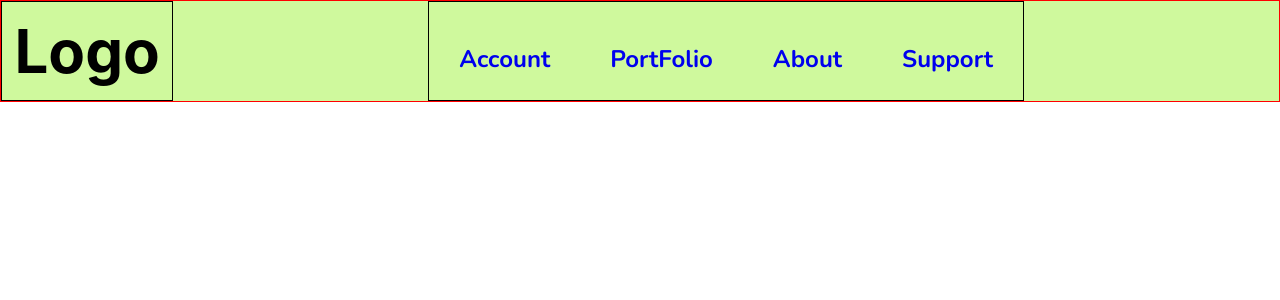
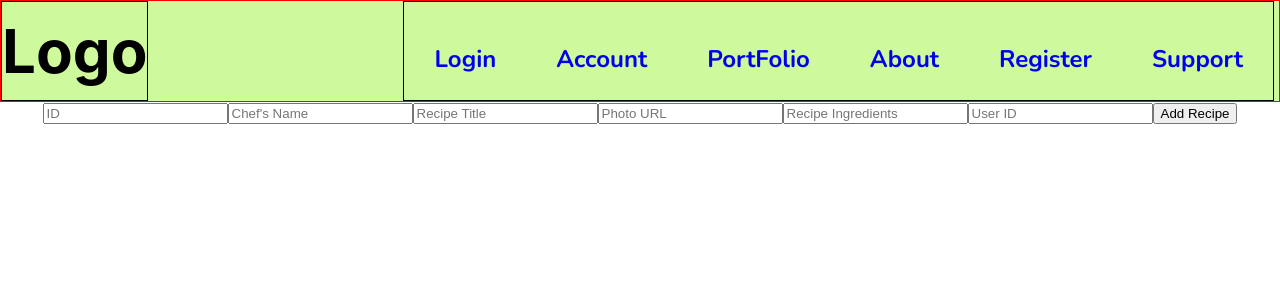
Before and after one commit to Team-Chef-Porfolio/Chef-Portfolio, a React (Create React App) app in the folder chef-portfolio/: page /addrecipe in a window 1280 px wide. Shown: the top 300 px of the page. Built offline with nearby package versions, Linux system fonts and the light colour scheme; sample sign-in values are in the browser's storage.

Commit message:
AddRecipe Component functional, updated PortfolioList to show all recipes/chefs for testing, Id added to localstorage on register for testing

```diff
--- a/chef-portfolio/src/App.js
+++ b/chef-portfolio/src/App.js
@@ -3,33 +3,34 @@ import { BrowserRouter as Router, Route, Switch } from 'react-router-dom';
 import PrivateRoute from './components/PrivateRoute';
 import Login from './components/Login/Login';
 import RegisterChef from './components/RegisterChef/RegisterChef';
+import AddRecipe from './components/AddRecipe/AddRecipe';
 import Support from './components/support/Support';
 import Account from './components/account/Account';
 import Portfolio from './components/portfolio/Portfolio';
 import About from './components/about/About';
 import './App.css';
-import NavBar from "./components/NavBar/NavBar";
+import NavBar from './components/NavBar/NavBar';
 import PortfolioList from './components/ChefPortfolio/PortfolioList';
 import RecipeList from './components/ChefPortfolio/RecipeList';
 
-
-
 function App() {
-
   return (
     <Router>
-    <div className="App">
-     <NavBar/>
-     <Switch>
-     <PrivateRoute exact path="/Portfolio" component={Portfolio} />
-     <PrivateRoute path="/account" component={Account} />
-     <PrivateRoute path="/about" component={About} />
-     <Route path="/login" component={Login} />
-     <Route path="/support" component={Support} />
-     <Route path="/registerchef" component={RegisterChef} />
-     </Switch>
-    </div>
-  </Router>
+      <div className='App'>
+        <NavBar />
+
+        <Switch>
+          <PrivateRoute exact path='/Portfolio' component={Portfolio} />
+          <PrivateRoute path='/account' component={Account} />
+          <PrivateRoute path='/about' component={About} />
+          <PrivateRoute path='/addrecipe' component={AddRecipe} />
+          <Route exact path='/' component={PortfolioList} />
+          <Route path='/login' component={Login} />
+          <Route path='/support' component={Support} />
+          <Route path='/registerchef' component={RegisterChef} />
+        </Switch>
+      </div>
+    </Router>
   );
 }
 
--- /dev/null
+++ b/chef-portfolio/src/components/AddRecipe/AddRecipe.js
@@ -0,0 +1,86 @@
+import React, { useState } from 'react';
+import { axiosAuthenticate } from '../axiosAuthenticate/axiosAuthenticate';
+
+const AddRecipe = () => {
+  const defaultRecipe = {
+    id: "",
+    chef_name: '',
+    recipe_title: "",
+    item_photo: "",
+    chef_location: "",
+    item_ingredients: "",
+    user_id: ""
+  };
+  const [recipe, setRecipe] = useState(defaultRecipe);
+
+  const handleChange = (e) => {
+    setRecipe({ ...recipe, [e.target.name]: e.target.value });
+  };
+
+  const handleSubmit = (e) => {
+    e.preventDefault();
+    axiosAuthenticate()
+      .post('/posts/', recipe)
+      .then((res) => {
+        console.log(res);
+        setRecipe(defaultRecipe);
+      })
+      .catch((err) => console.log(err));
+  };
+
+  return (
+    <form onSubmit={handleSubmit}>
+      <input
+        type='text'
+        name='id'
+        value={recipe.id}
+        onChange={handleChange}
+        placeholder='ID'
+      />
+
+      <input
+        type='text'
+        name='chef_name'
+        value={recipe.chef_name}
+        onChange={handleChange}
+        placeholder="Chef's Name"
+      />
+
+      <input
+        type='text'
+        name='recipe_title'
+        value={recipe.recipe_title}
+        onChange={handleChange}
+        placeholder='Recipe Title'
+      />
+
+      <input
+        type='url'
+        name='item_photo'
+        value={recipe.item_photo}
+        onChange={handleChange}
+        placeholder='Photo URL'
+      />
+
+      <input
+        type='text'
+        name='item_ingredients'
+        value={recipe.item_ingredients}
+        onChange={handleChange}
+        placeholder='Recipe Ingredients'
+      />
+
+      <input
+        type='text'
+        name='user_id'
+        value={recipe.user_id}
+        onChange={handleChange}
+        placeholder='User ID'
+      />
+
+      <button type='submit'>Add Recipe</button>
+    </form>
+  );
+};
+
+export default AddRecipe;
--- a/chef-portfolio/src/components/ChefPortfolio/PortfolioList.js
+++ b/chef-portfolio/src/components/ChefPortfolio/PortfolioList.js
@@ -22,7 +22,7 @@ export default function PortfolioList() {
     <div className='chef-container'>
         <h1>Portfolios</h1>
     <section className = 'chef-list grid-view'>
-    {chef.slice(0,3).map(chef =>(
+    {chef.map(chef =>(
         <div className = 'chefs' key={chef.id}>
             <Link className="chef-link" to={ `/portfolio/${chef.id}`}>
             <img
--- a/chef-portfolio/src/components/Login/Login.js
+++ b/chef-portfolio/src/components/Login/Login.js
@@ -2,7 +2,6 @@ import { axiosAuthenticate } from '../axiosAuthenticate/axiosAuthenticate';
 import React, { useState } from 'react';
 
 const Login = () => {
-
   const defaultCredentials = {
     username: '',
     password: ''
@@ -20,7 +19,7 @@ const Login = () => {
       .post('auth/login', credentials)
       .then((res) => {
         console.log(res);
-        localStorage.setItem('token', res.token);
+        localStorage.setItem('token', res.data.token);
         setCredentials(defaultCredentials);
       })
       .catch((err) => console.log(err));
--- a/chef-portfolio/src/components/NavBar/NavBar.js
+++ b/chef-portfolio/src/components/NavBar/NavBar.js
@@ -3,38 +3,36 @@ import React from 'react';
 import { Link } from 'react-router-dom';
 import './NavBar.css';
 
-
-
-
-
-function NavBar (props){
+function NavBar(props) {
   console.log('props from Navbar', props);
 
-
   return (
-        <div className="Navbar-bar">
-                <div className="logo">
+    <div className='Navbar-bar'>
+      <div className='logo'>
         <h1>Logo</h1>
       </div>
-        <div className="NavBar">
-
-            <div className="link">
-                <Link to="/account" >Account</Link>
+      <div className='NavBar'>
+        <div className='link'>
+          <Link to='/login'>Login</Link>
         </div>
-            <div className="link">
-                <Link to="/portfolio" >PortFolio</Link>
-            </div >
-            <div className="link">
-                <Link to="/about" >About</Link>
+        <div className='link'>
+          <Link to='/account'>Account</Link>
         </div>
-            <div className="link">
-                <Link to="/support" >Support</Link>
+        <div className='link'>
+          <Link to='/portfolio'>PortFolio</Link>
         </div>
-
+        <div className='link'>
+          <Link to='/about'>About</Link>
         </div>
-
+        <div className='link'>
+          <Link to='/registerchef'>Register</Link>
+        </div>
+        <div className='link'>
+          <Link to='/support'>Support</Link>
+        </div>
+      </div>
     </div>
   );
-};
+}
 
 export default NavBar;
--- a/chef-portfolio/src/components/RegisterChef/RegisterChef.js
+++ b/chef-portfolio/src/components/RegisterChef/RegisterChef.js
@@ -22,6 +22,10 @@ const RegisterChef = () => {
       .then((res) => {
         console.log(res);
         localStorage.setItem('token', res.data.token);
+        localStorage.setItem('id', res.data.id);
+
+  // SETS ID IN LOCAL STORAGE FOR REFERENCE TO ALLOW TESTING OTHER COMPONENTS. NOT INTENDED TO BE PRODUCTION SOLUTION
+
         setChef(defaultChef);
       })
       .catch((err) => console.log(err));
```
Lines whose indentation alone changed are shown as unchanged.
